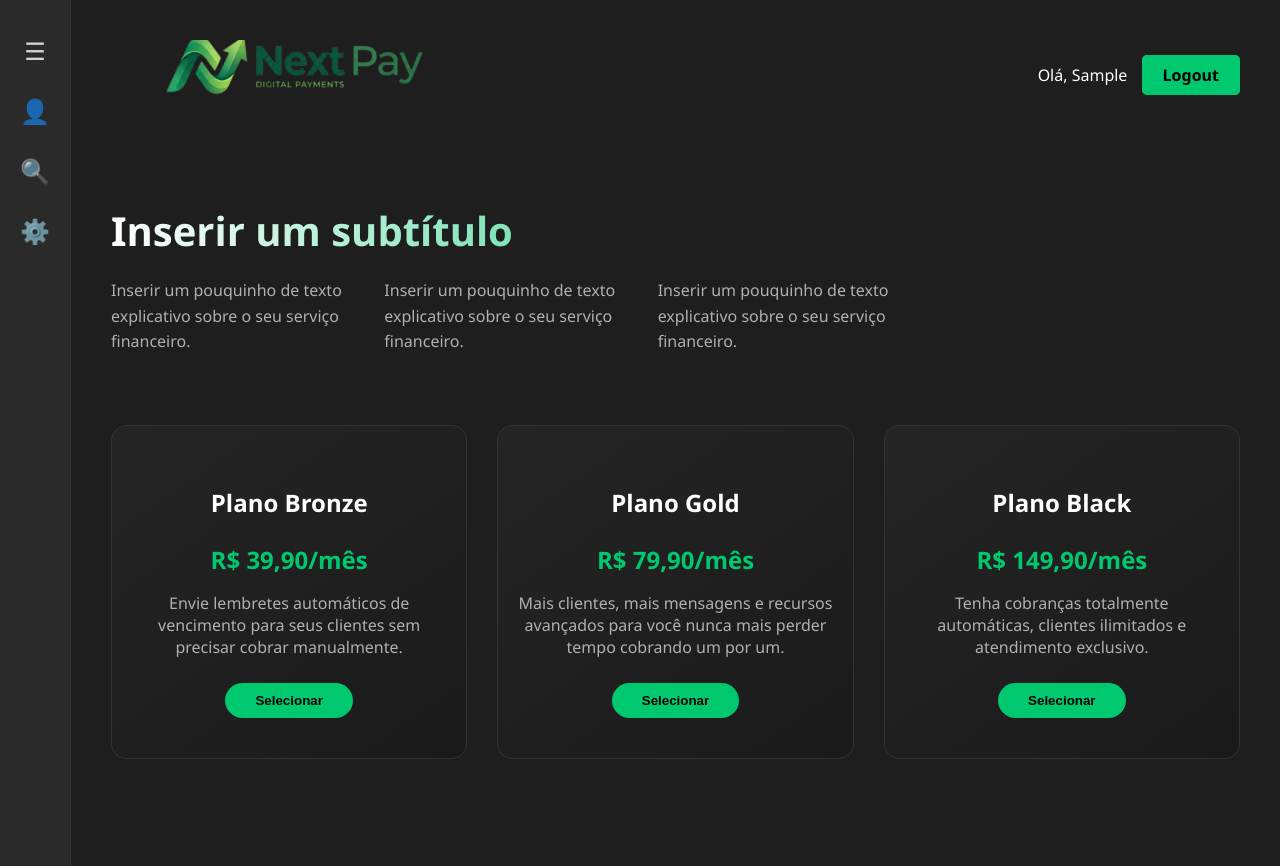
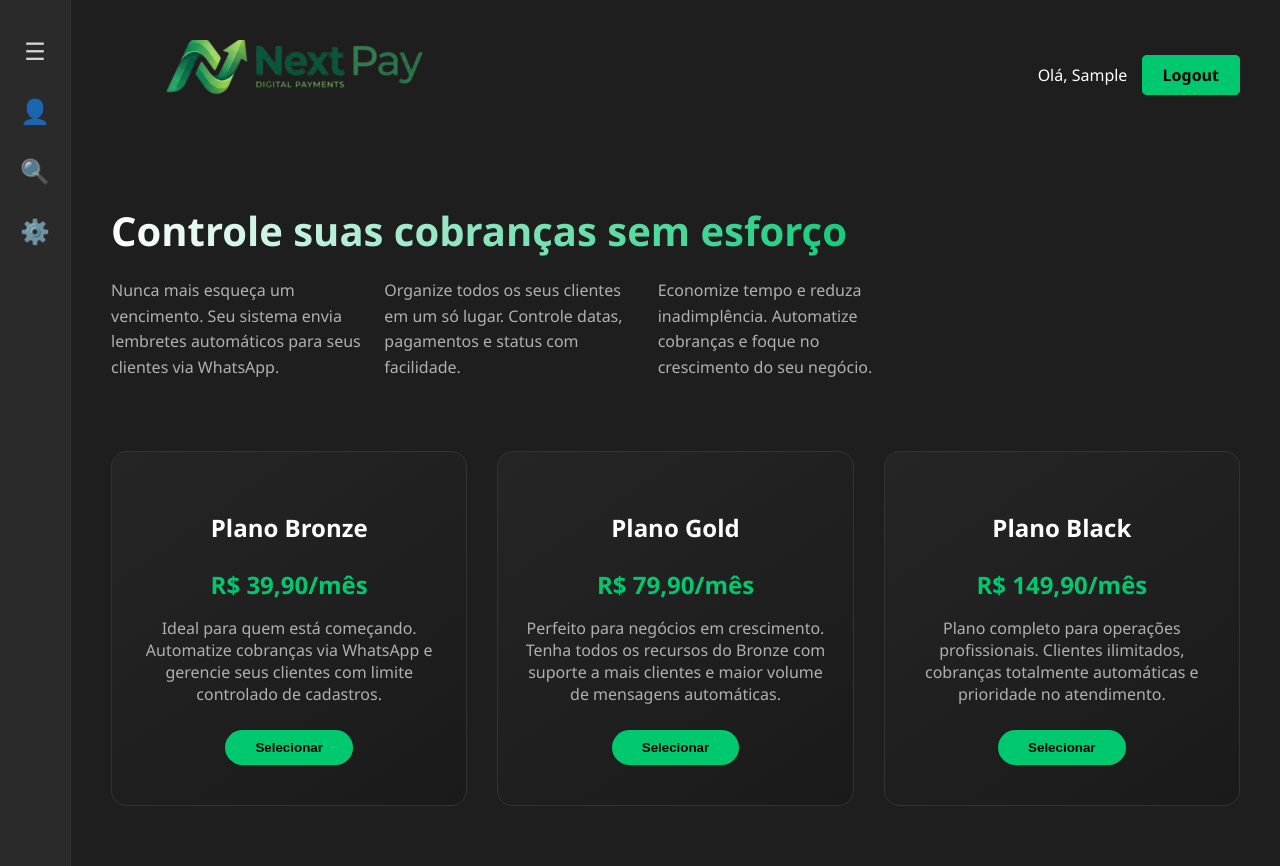
Before and after one commit to octavio-knupp/Gestao-De-Assinaturas, a Django app: page / in a window 1280 px wide. Run offline with Django 5.2, Linux system fonts and the light colour scheme; the visitor is signed in with stand-in values (Sample User, id 1).

Commit message:
ajustes nas mensagens tela home

```diff
--- a/backend/templates/home_client.html
+++ b/backend/templates/home_client.html
@@ -69,11 +69,14 @@
         </header>
 
         <section class="hero-section">
-            <h1>Inserir um subtítulo</h1>
+            <h1>Controle suas cobranças sem esforço</h1>
             <div class="description-grid">
-                <div>Inserir um pouquinho de texto explicativo sobre o seu serviço financeiro.</div>
-                <div>Inserir um pouquinho de texto explicativo sobre o seu serviço financeiro.</div>
-                <div>Inserir um pouquinho de texto explicativo sobre o seu serviço financeiro.</div>
+                <div>Nunca mais esqueça um vencimento.
+                    Seu sistema envia lembretes automáticos para seus clientes via WhatsApp.</div>
+                <div>Organize todos os seus clientes em um só lugar.
+                    Controle datas, pagamentos e status com facilidade.</div>
+                <div>Economize tempo e reduza inadimplência.
+                    Automatize cobranças e foque no crescimento do seu negócio.</div>
             </div>
         </section>
 
@@ -81,22 +84,27 @@
             <div class="plan-card">
                 <h2>Plano Bronze</h2>
                 <h3>R$ 39,90<span>/mês</span></h3>
-                <p>Envie lembretes automáticos de vencimento para seus clientes sem precisar cobrar manualmente.</p>
+                <p> Ideal para quem está começando.
+                    Automatize cobranças via WhatsApp e gerencie seus clientes
+                    com limite controlado de cadastros.</p>
                 <button class="btn-plan">Selecionar</button>
             </div>
 
             <div class="plan-card">
                 <h2>Plano Gold</h2>
                 <h3>R$ 79,90<span>/mês</span></h3>
-                <p>Mais clientes, mais mensagens e recursos avançados para você nunca mais perder tempo cobrando um por
-                    um.</p>
+                <p> Perfeito para negócios em crescimento.
+                    Tenha todos os recursos do Bronze com suporte a
+                    mais clientes e maior volume de mensagens automáticas.</p>
                 <button class="btn-plan">Selecionar</button>
             </div>
 
             <div class="plan-card">
                 <h2>Plano Black</h2>
                 <h3>R$ 149,90<span>/mês</span></h3>
-                <p>Tenha cobranças totalmente automáticas, clientes ilimitados e atendimento exclusivo.</p>
+                <p> Plano completo para operações profissionais.
+                    Clientes ilimitados, cobranças totalmente automáticas
+                    e prioridade no atendimento.</p>
                 <button class="btn-plan">Selecionar</button>
             </div>
         </div>
```
Also changed, not shown: backend/PyWhatKit_DB.txt (+10 -0 lines).
